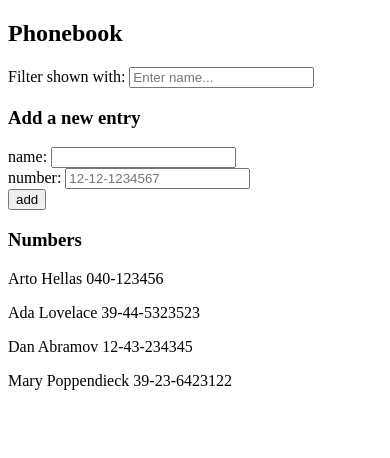
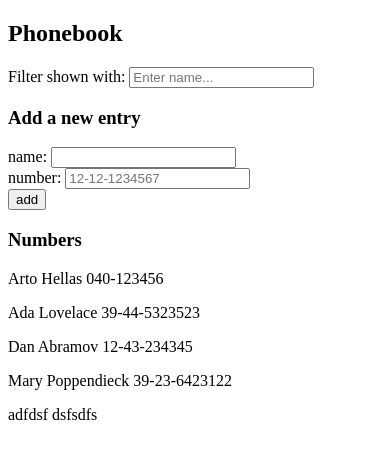
Before and after one commit to Zakerous76/fullstackopen, a React (Vite) app in the folder part2/phonebook/: page / in a window 390 px wide. Shown: the top 458 px of the page. Built offline with nearby package versions, Linux system fonts and the light colour scheme; data requests are answered from the project's data file.

Commit message:
2.12: The Phonebook step 7

```diff
--- a/part2/phonebook/db.json
+++ b/part2/phonebook/db.json
@@ -19,6 +19,11 @@
       "name": "Mary Poppendieck",
       "number": "39-23-6423122",
       "id": "4"
+    },
+    {
+      "id": "212b",
+      "name": "adfdsf",
+      "number": "dsfsdfs"
     }
   ]
 }
--- a/part2/phonebook/src/App.jsx
+++ b/part2/phonebook/src/App.jsx
@@ -4,14 +4,15 @@ import PersonForm from "./components/PersonForm";
 import SearchFilter from "./components/SearchFilter";
 import { useEffect } from "react";
 import axios from "axios";
+import noteServices from "./services/notes";
 
 const App = () => {
   const [persons, setPersons] = useState([]);
 
   useEffect(() => {
-    axios.get("http://localhost:3001/persons").then((res) => {
-      setPersons(res.data);
-      setVisiblePersons(res.data);
+    noteServices.getAll().then((res) => {
+      setPersons(res);
+      setVisiblePersons(res);
     });
   }, []);
 
--- a/part2/phonebook/src/components/PersonForm.jsx
+++ b/part2/phonebook/src/components/PersonForm.jsx
@@ -1,5 +1,6 @@
 import React from "react";
 import { useState } from "react";
+import noteServices from "../services/notes";
 
 const PersonForm = ({ persons, setPersons, setVisiblePersons }) => {
   const [newName, setNewName] = useState(""); // for controlling <input/>
@@ -15,6 +16,7 @@ const PersonForm = ({ persons, setPersons, setVisiblePersons }) => {
       .includes(true);
     if (!result) {
       const newPersons = persons.concat(newPerson);
+      noteServices.create(newPerson);
       setPersons(newPersons);
       setVisiblePersons(newPersons);
       setNewName("");
--- /dev/null
+++ b/part2/phonebook/src/services/notes.js
@@ -0,0 +1,16 @@
+import axios from "axios";
+const baseURL = "http://localhost:3001/persons";
+
+const getAll = () => {
+  return axios.get(baseURL).then((res) => res.data);
+};
+
+const create = (obj) => {
+  return axios.post(baseURL, obj).then((res) => res.data);
+};
+
+const update = (id, obj) => {
+  return axios.put(`${baseURL}/${id}`, obj).then((res) => res.data);
+};
+
+export default { getAll, create, update };
```
